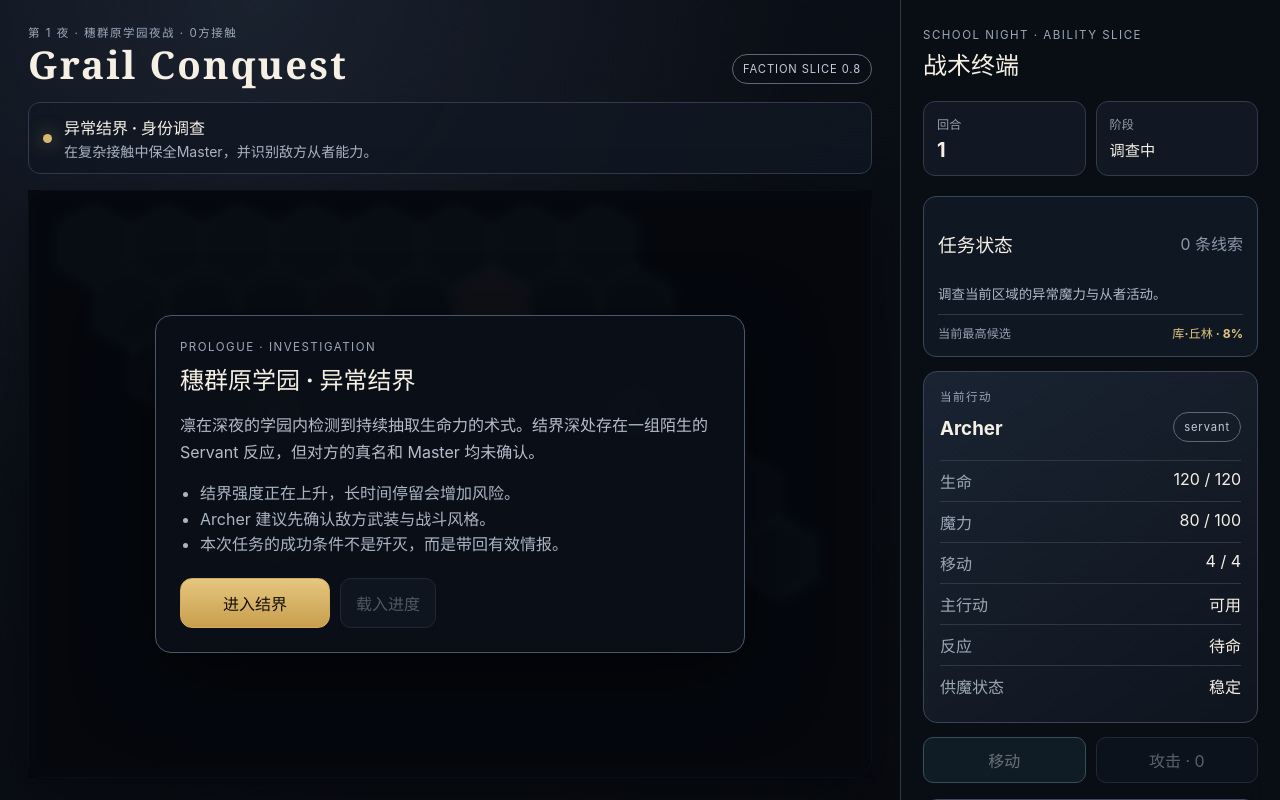
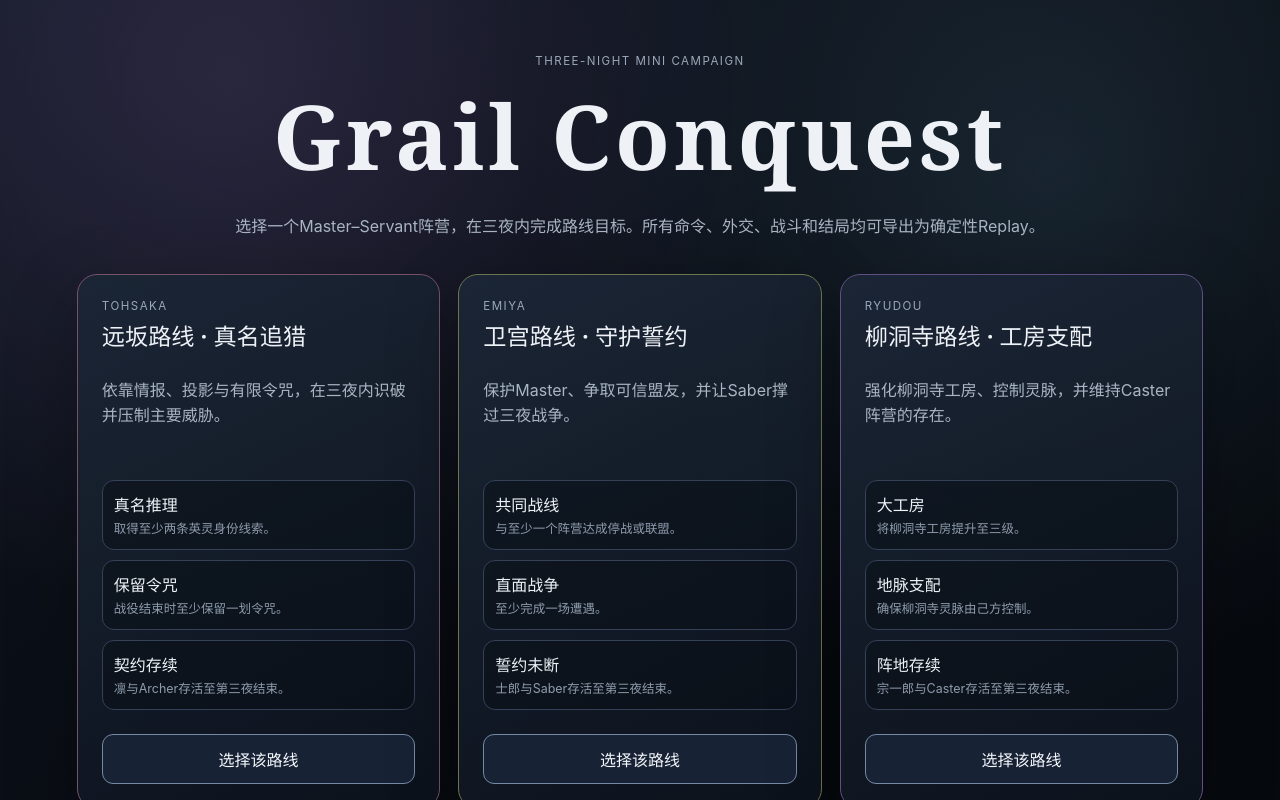
Before and after one commit to colafang233-boop/grail-conquest, a React (Vite) app in the folder apps/game-web/: page / in a window 1280 px wide. Shown: the top 800 px of the page. Built offline with nearby package versions, Linux system fonts and the light colour scheme.

Commit message:
Connect campaign and replay screens

```diff
--- a/apps/game-web/src/App.tsx
+++ b/apps/game-web/src/App.tsx
@@ -1,6 +1,9 @@
 import { getEncounterDefinition } from "@grail/core";
+import { useState } from "react";
+import { CampaignEndingScreen, NewGameScreen } from "./campaign/CampaignScreens";
 import { BattlePanel } from "./components/BattlePanel";
 import { GameCanvas } from "./components/GameCanvas";
+import { ReplayInspector } from "./replay/ReplayInspector";
 import { ScenarioOverlay } from "./ScenarioOverlay";
 import { useGameSnapshot } from "./hooks/useGameSnapshot";
 import { StrategyScreen } from "./strategy/StrategyScreen";
@@ -10,8 +13,22 @@ import "./scenario.css";
 export default function App() {
   useScenarioController();
   const snapshot = useGameSnapshot();
+  const [replayOpen, setReplayOpen] = useState(false);
 
-  if (snapshot.state.mode === "strategy") return <StrategyScreen />;
+  if (replayOpen) return <ReplayInspector onClose={() => setReplayOpen(false)} />;
+  if (snapshot.state.campaign.status === "not_started" || snapshot.state.mode === "setup") return <NewGameScreen />;
+  if (snapshot.state.campaign.status === "completed") {
+    return <CampaignEndingScreen onOpenReplay={() => setReplayOpen(true)} />;
+  }
+
+  if (snapshot.state.mode === "strategy") {
+    return (
+      <>
+        <StrategyScreen />
+        <button className="developer-tools-button" onClick={() => setReplayOpen(true)}>Replay</button>
+      </>
+    );
+  }
 
   const encounter = getEncounterDefinition(snapshot.state.strategy.activeEncounterId ?? "school-night");
   const participantCount = snapshot.state.strategy.activeParticipantFactionIds.length;
@@ -21,10 +38,10 @@ export default function App() {
       <section className="battle-stage">
         <header className="topbar">
           <div>
-            <p className="eyebrow">第 {snapshot.state.strategy.day} 夜 · {encounter.title} · {participantCount}方接触</p>
+            <p className="eyebrow">第 {snapshot.state.campaign.currentNight} 夜 · {encounter.title} · {participantCount}方接触</p>
             <h1>Grail Conquest</h1>
           </div>
-          <div className="prototype-badge">FACTION SLICE 0.8</div>
+          <div className="prototype-badge">CAMPAIGN SLICE 0.9</div>
         </header>
 
         <div className="mission-strip">
@@ -41,6 +58,7 @@ export default function App() {
         </div>
       </section>
       <BattlePanel />
+      <button className="developer-tools-button" onClick={() => setReplayOpen(true)}>Replay</button>
     </main>
   );
 }
```
